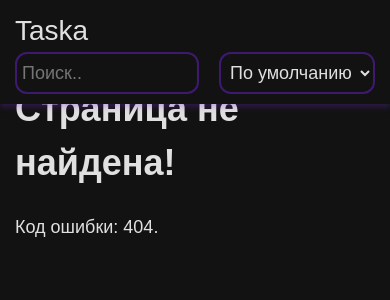
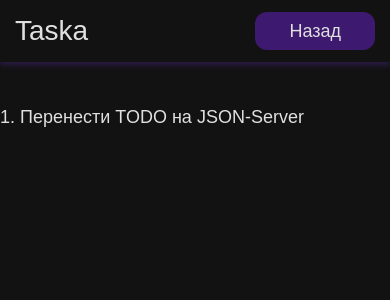
Before and after one commit to katsu-w/taska, a React (Vite) app: page /task/1 in a window 390 px wide. Before the commit this address led to /404. Shown: the top 300 px of the page. Built offline with nearby package versions, Linux system fonts and the light colour scheme; data requests are answered from the project's data file.

Commit message:
fix for header media queries and task details render bug

```diff
--- a/src/components/AppRouter.tsx
+++ b/src/components/AppRouter.tsx
@@ -25,7 +25,10 @@ export const AppRouter = (props: IAppProps) => {
 					/>
 				}
 			/>
-			<Route path="/task/:id" element={<Task taskList={filteredData} />} />
+			<Route
+				path="/task/:id"
+				element={<Task isLoading={isLoading} taskList={filteredData} />}
+			/>
 			<Route path="/404" element={<PageNotFound />} />
 			<Route path="*" element={<Navigate to="/404" />} />
 		</Routes>
--- a/src/components/Header/Header.tsx
+++ b/src/components/Header/Header.tsx
@@ -1,4 +1,5 @@
 import HeaderLayout from './HeaderLayout';
+import { useMatch } from 'react-router-dom';
 
 interface IHeaderProps {
 	searchValue: string;
@@ -10,8 +11,11 @@ interface IHeaderProps {
 export function Header(props: IHeaderProps) {
 	const { searchValue, searchHandler, selectValue, changeSelectHandler } = props;
 
+	const isOnMainPage: boolean = !!useMatch('/');
+
 	return (
 		<HeaderLayout
+			isOnMainPage={isOnMainPage}
 			searchValue={searchValue}
 			searchHandler={searchHandler}
 			selectValue={selectValue}
--- a/src/components/Header/HeaderLayout/HeaderLayout.scss
+++ b/src/components/Header/HeaderLayout/HeaderLayout.scss
@@ -18,12 +18,14 @@
 		display: flex;
 		justify-content: space-between;
 		align-items: center;
+	}
+}
 
-		@include mobile {
-			flex-direction: column;
-			column-gap: rem(15);
-			align-items: flex-start;
-		}
+.on-main {
+	@include mobile {
+		flex-direction: column;
+		column-gap: rem(15);
+		align-items: flex-start;
 	}
 }
 
@@ -49,4 +51,8 @@
 			border-radius: rem(12) rem(12) 0 0;
 		}
 	}
+
+	&__go-back-btn {
+		padding: rem(8) rem(32);
+	}
 }
--- a/src/components/Header/HeaderLayout/HeaderLayout.tsx
+++ b/src/components/Header/HeaderLayout/HeaderLayout.tsx
@@ -1,7 +1,8 @@
 import './HeaderLayout.scss';
-import { Link } from 'react-router-dom';
+import { Link, useNavigate } from 'react-router-dom';
 
 interface IHeaderLayoutProps {
+	isOnMainPage: boolean;
 	searchValue: string;
 	searchHandler: (value: string) => void;
 	selectValue: string;
@@ -9,15 +10,20 @@ interface IHeaderLayoutProps {
 }
 
 export function HeaderLayout(props: IHeaderLayoutProps) {
-	const { searchValue, searchHandler, selectValue, changeSelectHandler } = props;
+	const { isOnMainPage, searchValue, searchHandler, selectValue, changeSelectHandler } =
+		props;
+
+	const navigate = useNavigate();
 
 	return (
 		<header className="header">
-			<div className="header__inner container">
+			<div className={`header__inner container${isOnMainPage ? ' on-main' : ''}`}>
 				<Link className="logo" to="/">
 					Taska
 				</Link>
 				<nav className="controls header__controls">
+					{isOnMainPage ? (
+						<>
 							<input
 								className="controls__search input"
 								id="search"
@@ -37,6 +43,12 @@ export function HeaderLayout(props: IHeaderLayoutProps) {
 								<option value="default">По умолчанию</option>
 								<option value="alphabet">По алфавиту</option>
 							</select>
+						</>
+					) : (
+						<button onClick={() => navigate(-1)} className="btn controls__go-back-btn">
+							Назад
+						</button>
+					)}
 				</nav>
 			</div>
 		</header>
--- a/src/components/Modal/Modal.tsx
+++ b/src/components/Modal/Modal.tsx
@@ -20,7 +20,7 @@ export function Modal(props: IModalProps) {
 
 		if (inputValue.length > 0) {
 			requestAddNewTask(inputValue);
-			openModal((state) => !state);
+			openModal(false);
 		}
 
 		setError('Введите текст');
@@ -48,7 +48,7 @@ export function Modal(props: IModalProps) {
 					<button
 						type="button"
 						className="btn form__button"
-						onClick={() => openModal((state) => !state)}
+						onClick={() => openModal(false)}
 					>
 						Отмена
 					</button>
--- a/src/pages/Task.tsx
+++ b/src/pages/Task.tsx
@@ -1,22 +1,34 @@
 import type { ITask } from '../types/types.ts';
 import { Navigate, useParams } from 'react-router-dom';
+import Loader from '../components/Loader';
 
 interface ITaskProps {
 	taskList: ITask[];
+	isLoading: boolean;
 }
 
 const Task = (props: ITaskProps) => {
-	const { taskList } = props;
+	const { taskList, isLoading } = props;
+
+	let currentTask: ITask | undefined = undefined;
 	const { id } = useParams();
 
-	const currentTask = id ? taskList.find((task) => task.id === +id) : null;
+	if (!isLoading && id) {
+		currentTask = taskList.find((task) => task.id === +id);
 
-	if (!currentTask) return <Navigate to="/404" />;
+		if (!currentTask) return <Navigate to="/404" />;
+	}
 
 	return (
-		<div>
-			{currentTask?.id}. {currentTask?.title}
-		</div>
+		<>
+			{isLoading ? (
+				<Loader />
+			) : (
+				<div>
+					{currentTask?.id}. {currentTask?.title}
+				</div>
+			)}
+		</>
 	);
 };
 
--- a/src/styles/_globals.scss
+++ b/src/styles/_globals.scss
@@ -9,6 +9,10 @@
 body {
 	font-size: rem(22);
 	margin-top: rem(82);
+
+	@include mobile {
+		margin-top: rem(104);
+	}
 
 	@include mobile-s {
 		font-size: rem(18);
```
Lines whose indentation alone changed are shown as unchanged.
